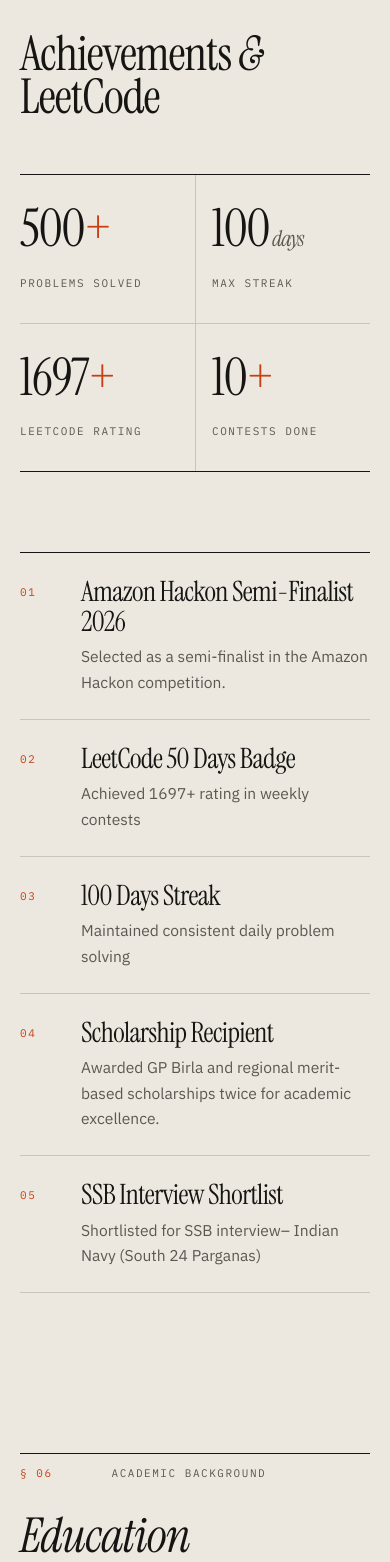
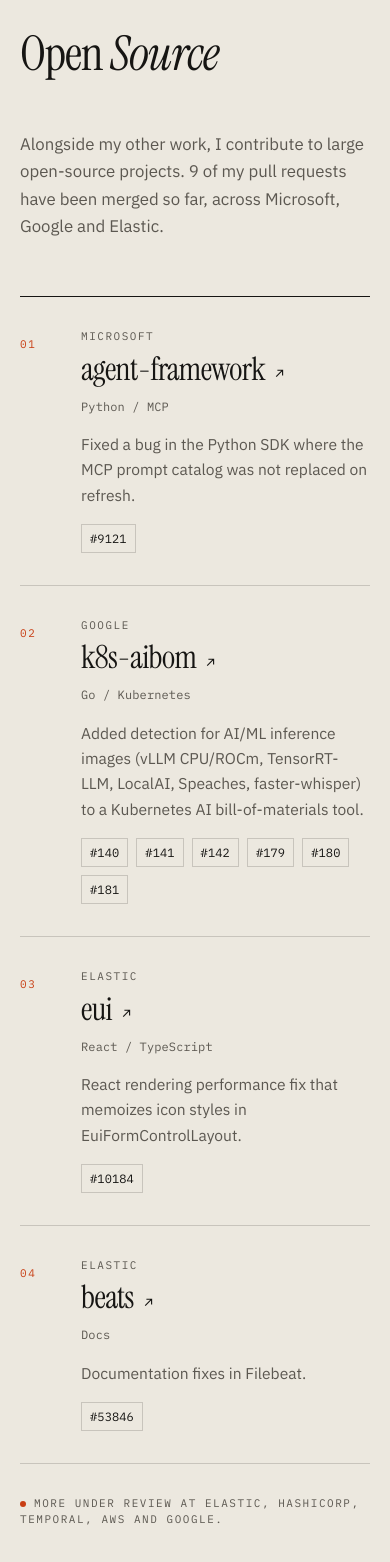
Before and after one commit to Anshuman-Prakash/resume_portfolio, a React (Vite) app: page / in a window 390 px wide. Shown: the part 9166-10728 px from the top of the page. Built offline with nearby package versions, Linux system fonts and the light colour scheme; the HTML template or start-up script is replaced by a standard one.

Commit message:
feat: add Open Source section and update section indices in Achievements, Education, and Contact sections

```diff
--- a/src/components/AchievementsSection.tsx
+++ b/src/components/AchievementsSection.tsx
@@ -63,7 +63,7 @@
     <section id="achievements" className="section">
       <div className="frame">
         <SectionHead
-          index="05"
+          index="06"
           kicker="Competitive coding"
           title={<>Achievements <em>&amp;</em> LeetCode</>}
           aside="Record"
--- a/src/components/ContactSection.tsx
+++ b/src/components/ContactSection.tsx
@@ -84,7 +84,7 @@
   return (
     <section id="contact" className="ink section bg-background text-foreground">
       <div className="frame">
-        <SectionHead index="07" kicker="Get in touch" title="Contact Me" quiet />
+        <SectionHead index="08" kicker="Get in touch" title="Contact Me" quiet />
 
         {/* Closing statement, set at the same scale as the hero name */}
         <Reveal>
--- a/src/components/EducationSection.tsx
+++ b/src/components/EducationSection.tsx
@@ -3,7 +3,7 @@
 const education = [
   {
     degree: "B.Tech in Electronics & Communication Engineering",
-    institution: "Birla Institute of Technology",
+    institution: "Birla Institute of Technology, Mesra, Ranchi",
     period: "2023 – 2027",
     grade: "CGPA: 8.03/10",
     highlights: ["DSA & Algorithm Design", "Microprocessors & Embedded Systems", "Web Technologies"],
@@ -34,7 +34,7 @@
   return (
     <section id="education" className="section">
       <div className="frame">
-        <SectionHead index="06" kicker="Academic background" title={<><em>Education</em></>} aside="Transcript" />
+        <SectionHead index="07" kicker="Academic background" title={<><em>Education</em></>} aside="Transcript" />
 
         <div className="hidden lg:grid grid-12 label border-b border-foreground pb-3 text-muted-foreground">
           <span className="col-span-2">Period</span>
--- /dev/null
+++ b/src/components/OpenSourceSection.tsx
@@ -0,0 +1,101 @@
+import { Arrow, Reveal, SectionHead } from "@/components/editorial";
+
+const contributions = [
+  {
+    org: "Microsoft",
+    repo: "agent-framework",
+    url: "https://github.com/microsoft/agent-framework",
+    desc: "Fixed a bug in the Python SDK where the MCP prompt catalog was not replaced on refresh.",
+    tags: ["Python", "MCP"],
+    prs: [9121],
+  },
+  {
+    org: "Google",
+    repo: "k8s-aibom",
+    url: "https://github.com/GoogleCloudPlatform/k8s-aibom",
+    desc: "Added detection for AI/ML inference images (vLLM CPU/ROCm, TensorRT-LLM, LocalAI, Speaches, faster-whisper) to a Kubernetes AI bill-of-materials tool.",
+    tags: ["Go", "Kubernetes"],
+    prs: [140, 141, 142, 179, 180, 181],
+  },
+  {
+    org: "Elastic",
+    repo: "eui",
+    url: "https://github.com/elastic/eui",
+    desc: "React rendering performance fix that memoizes icon styles in EuiFormControlLayout.",
+    tags: ["React", "TypeScript"],
+    prs: [10184],
+  },
+  {
+    org: "Elastic",
+    repo: "beats",
+    url: "https://github.com/elastic/beats",
+    desc: "Documentation fixes in Filebeat.",
+    tags: ["Docs"],
+    prs: [53846],
+  },
+];
+
+const TOTAL = contributions.reduce((n, c) => n + c.prs.length, 0);
+
+const OpenSourceSection = () => {
+  return (
+    <section id="open-source" className="section">
+      <div className="frame">
+        <SectionHead
+          index="05"
+          kicker="Upstream work"
+          title={<>Open <em>Source</em></>}
+          aside={`${TOTAL} pull requests merged`}
+        />
+
+        <p className="grid-12 mb-14 md:mb-20">
+          <span className="col-span-12 md:col-start-3 md:col-span-8 lg:col-span-6 text-[1.05rem] leading-relaxed text-muted-foreground">
+            Alongside my other work, I contribute to large open-source projects. {TOTAL} of my pull requests have been
+            merged so far, across Microsoft, Google and Elastic.
+          </span>
+        </p>
+
+        <ol className="border-t border-foreground">
+          {contributions.map((c, i) => (
+            <Reveal as="li" key={c.url} delay={i * 0.06} className="grid-12 gap-y-4 border-b border-border py-8 md:py-10">
+              <span className="label col-span-2 md:col-span-1 pt-2 text-accent">{String(i + 1).padStart(2, "0")}</span>
+              <div className="col-span-10 md:col-span-5">
+                <p className="label text-muted-foreground">{c.org}</p>
+                <h3 className="display mt-2 text-[clamp(2rem,3.4vw,3rem)] leading-[1]">
+                  <a href={c.url} target="_blank" rel="noopener noreferrer" className="u-link inline-flex items-baseline gap-2">
+                    {c.repo} <Arrow className="text-[0.5em]" />
+                  </a>
+                </h3>
+                <p className="meta mt-3 text-muted-foreground">{c.tags.join(" / ")}</p>
+              </div>
+              <div className="col-span-10 col-start-3 md:col-start-7 md:col-span-6 md:pt-2">
+                <p className="text-[0.975rem] leading-relaxed text-muted-foreground">{c.desc}</p>
+                <ul className="mt-4 flex flex-wrap gap-2" aria-label={`Merged pull requests to ${c.repo}`}>
+                  {c.prs.map((pr) => (
+                    <li key={pr}>
+                      <a
+                        href={`${c.url}/pull/${pr}`}
+                        target="_blank"
+                        rel="noopener noreferrer"
+                        className="meta inline-flex items-center gap-1 border border-border px-2 py-1 transition-colors hover:border-foreground hover:bg-foreground hover:text-background"
+                      >
+                        #{pr}
+                      </a>
+                    </li>
+                  ))}
+                </ul>
+              </div>
+            </Reveal>
+          ))}
+        </ol>
+
+        <p className="label mt-8 text-muted-foreground">
+          <span className="mr-2 inline-block h-1.5 w-1.5 rounded-full bg-accent align-middle" aria-hidden="true" />
+          More under review at Elastic, HashiCorp, Temporal, AWS and Google.
+        </p>
+      </div>
+    </section>
+  );
+};
+
+export default OpenSourceSection;
--- a/src/data/profile.ts
+++ b/src/data/profile.ts
@@ -15,6 +15,7 @@
   { id: "skills", label: "Skills" },
   { id: "projects", label: "Projects" },
   { id: "experience", label: "Experience" },
+  { id: "open-source", label: "Open Source" },
   { id: "achievements", label: "Achievements" },
   { id: "education", label: "Education" },
   { id: "contact", label: "Contact" },
--- a/src/pages/Index.tsx
+++ b/src/pages/Index.tsx
@@ -4,6 +4,7 @@
 import SkillsSection from "@/components/SkillsSection";
 import ProjectsSection from "@/components/ProjectsSection";
 import ExperienceSection from "@/components/ExperienceSection";
+import OpenSourceSection from "@/components/OpenSourceSection";
 import AchievementsSection from "@/components/AchievementsSection";
 import EducationSection from "@/components/EducationSection";
 import ContactSection from "@/components/ContactSection";
@@ -19,6 +20,7 @@
       <SkillsSection />
       <ProjectsSection />
       <ExperienceSection />
+      <OpenSourceSection />
       <AchievementsSection />
       <EducationSection />
       <ContactSection />
```
